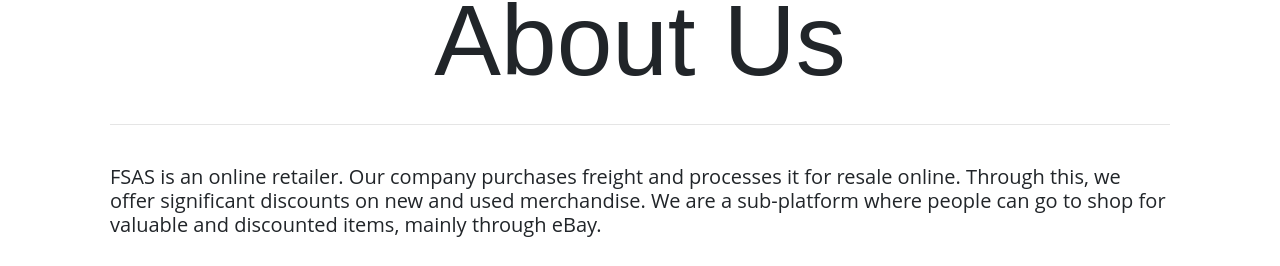
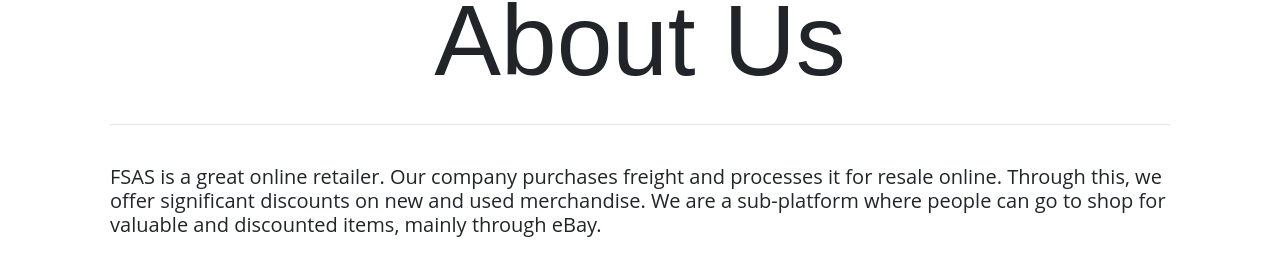
Before and after one commit to hagoodj/FSASllc, a website: page index.html in a window 1280 px wide. Shown: the part 853-1119 px from the top of the page. Drawn offline with nearby package versions, Linux system fonts and the light colour scheme.

Commit message:
test changing text in about us

```diff
--- a/index.html
+++ b/index.html
@@ -73,7 +73,7 @@
     </div>
     <hr><br>
 
-    <h5>FSAS is an online retailer. Our company purchases freight and processes it for resale online. Through this, we
+    <h5>FSAS is a great online retailer. Our company purchases freight and processes it for resale online. Through this, we
       offer significant discounts on new and used merchandise. We are a sub-platform where people can go to shop for
       valuable and discounted items, mainly through eBay. </h5>
 
```
Also changed, not shown: 1 other file.
